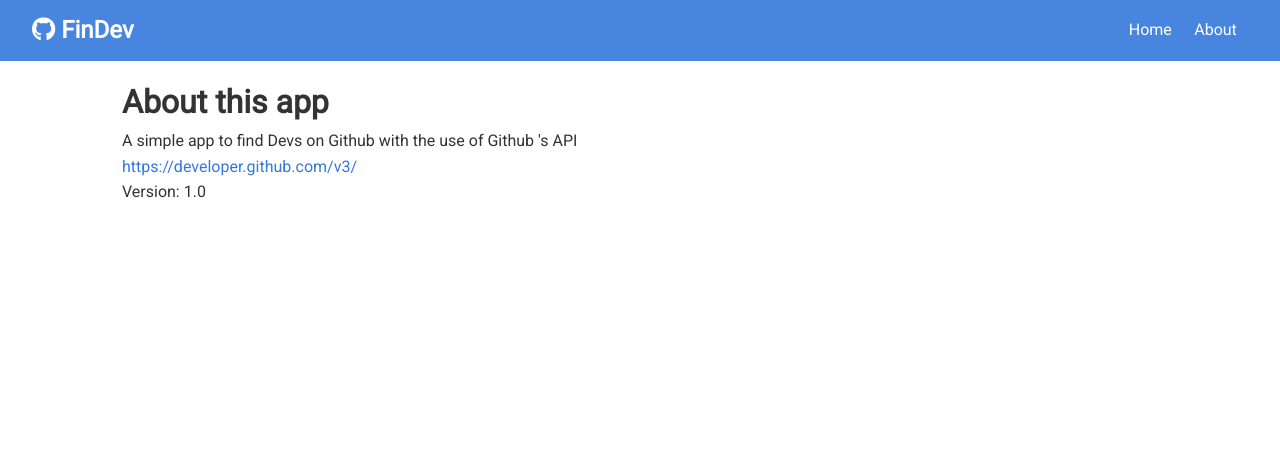
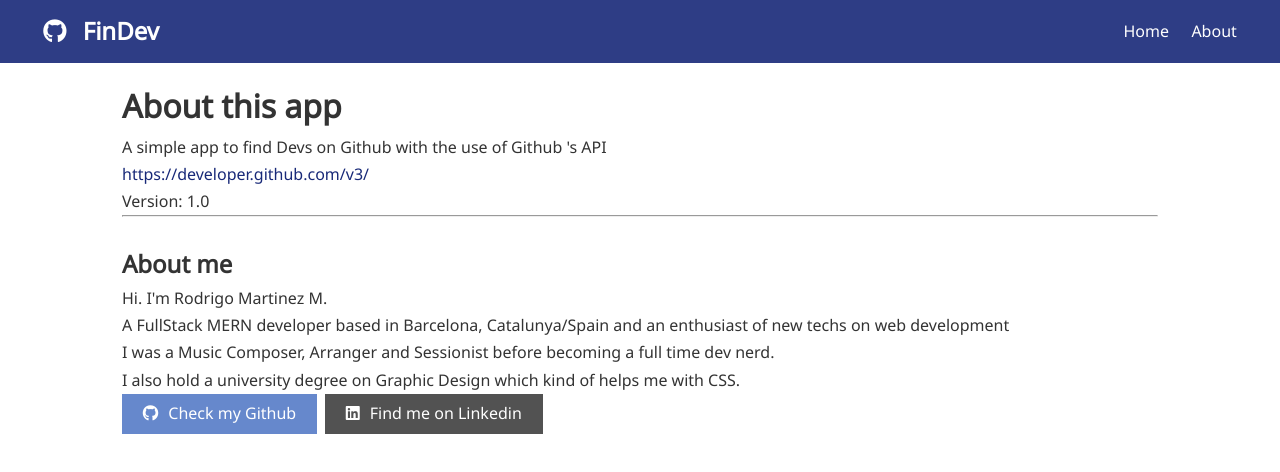
Before and after one commit to rodmartinezmedina/FinDev-app-refactor-Context-Hooks, a React (Create React App) app: page /about in a window 1280 px wide. Shown: the top 472 px of the page. Built offline with nearby package versions, Linux system fonts and the light colour scheme; the HTML template or start-up script is replaced by a standard one.

Commit message:
ready to deploy

```diff
--- a/src/App.css
+++ b/src/App.css
@@ -1,14 +1,15 @@
-@import url('https://fonts.googleapis.com/css?family=Roboto');
-
+@import url("https://fonts.googleapis.com/css?family=Roboto");
+@import url("https://fonts.googleapis.com/css2?family=Noto+Sans&display=swap");
 /* Global Styles */
 :root {
-  /* --primary-color: #dc3545; */
-  --primary-color: #3578dc;
-  /* --dark-color: #333333; */
+  --primary-color: #182978;
+  --secondary-color: #6688cc;
+  --third-color: #acbfe6;
+  /* --fourth-color: #acbfe6; */
   --dark-color: #525252;
-  --light-color: #f4f4f4;
-  --danger-color: #dc3545;
-  --success-color: #28a745;
+  --light-color: #e2e2e2;
+  --danger-color: #e7505f;
+  --success-color: #459458;
 }
 
 * {
@@ -18,10 +19,10 @@
 }
 
 body {
-  font-family: 'Roboto', sans-serif;
+  font-family: "Noto Sans", sans-serif;
   font-size: 1rem;
-  line-height: 1.6;
-  background-color: #fff;
+  line-height: 1.7;
+  background-color: white;
   color: #333;
 }
 
@@ -40,6 +41,10 @@ ul {
 
 img {
   width: 100%;
+}
+
+i {
+  margin-right: 10px;
 }
 
 /* Utilities */
@@ -114,8 +119,9 @@ img {
 /* Cards */
 .card {
   padding: 1rem;
-  border: #ccc 1px dotted;
+  border: var(--secondary-color) 1px dotted;
   margin: 0.7rem 0;
+  box-shadow: -3px 3px 4px rgb(190, 190, 190);
 }
 
 /* List */
@@ -269,6 +275,22 @@ img {
   color: #fff;
 }
 
+.btn-secondary,
+.bg-secondary,
+.badge-secondary,
+.alert-secondary {
+  background: var(--secondary-color);
+  color: #fff;
+}
+
+.btn-third,
+.bg-third,
+.badge-third,
+.alert-third {
+  background: var(--third-color);
+  color: var(--primary-color);
+}
+
 .btn-light,
 .bg-light,
 .badge-light,
@@ -312,6 +334,8 @@ img {
 
 .btn:hover {
   opacity: 0.8;
+  color: var(--primary-color);
+  background-color: var(--third-color);
 }
 
 .bg-light,
@@ -334,10 +358,10 @@ input {
   color: #888;
 }
 
-input[type='text'],
-input[type='email'],
-input[type='password'],
-input[type='date'],
+input[type="text"],
+input[type="email"],
+input[type="password"],
+input[type="date"],
 select,
 textarea {
   display: block;
@@ -347,7 +371,7 @@ textarea {
   border: 1px solid #ccc;
 }
 
-input[type='submit'],
+input[type="submit"],
 button {
   font: inherit;
 }
@@ -392,6 +416,19 @@ table th {
   margin-right: 0.6rem;
 }
 
+.users-container {
+  display: "grid";
+  grid-template-columns: "repeat(3, 1fr)";
+  grid-gap: "1rem";
+}
+
+/* @media screen and (max-width: 800px) {
+  .boxes {
+    display: "grid",
+    gridTemplateColumns: "repeat(2, 1fr)",
+    gridGap: "1rem",
+}; */
+
 /* Mobile Styles */
 @media (max-width: 700px) {
   .hide-sm {
--- a/src/App.js
+++ b/src/App.js
@@ -1,12 +1,11 @@
-import React, { Fragment } from "react";
+import React from "react";
 import { BrowserRouter as Router, Switch, Route } from "react-router-dom";
 import Navbar from "./components/layout/Navbar";
-import Users from "./components/users/Users";
+import Home from "./components/pages/Home";
 import User from "./components/users/User";
-import Search from "./components/users/Search";
 import Alert from "./components/layout/Alert";
 import About from "./components/pages/About";
-
+import NotFound from "./components/pages/NotFound";
 import GithubState from "./contexts/github/GithubState";
 import AlertState from "./contexts/alert/AlertState";
 
@@ -22,18 +21,10 @@ const App = () => {
             <div className="container">
               <Alert />
               <Switch>
-                <Route
-                  exact
-                  path="/"
-                  render={(props) => (
-                    <Fragment>
-                      <Search />
-                      <Users />
-                    </Fragment>
-                  )}
-                />
+                <Route exact path="/" component={Home} />
                 <Route exact path="/about" component={About} />
                 <Route exact path="/user/:login" component={User} />
+                <Route component={NotFound} />
               </Switch>
             </div>
           </div>
--- a/src/components/layout/Navbar.js
+++ b/src/components/layout/Navbar.js
@@ -7,7 +7,9 @@ const Navbar = ({ icon, title }) => {
     <div>
       <nav className="navbar bg-primary">
         <h1>
-          <i className={icon} /> {title}
+          <Link to="/">
+            <i className={icon} /> {title}
+          </Link>
         </h1>
         <ul>
           <li>
--- a/src/components/pages/About.js
+++ b/src/components/pages/About.js
@@ -1,6 +1,6 @@
 import React, { Fragment } from "react";
 
-const About = () => {
+const About = ({ iconGithub, iconLinkedin }) => {
   return (
     <Fragment>
       <h1> About this app </h1>
@@ -10,8 +10,45 @@ const About = () => {
         https://developer.github.com/v3/
       </a>
       <p> Version: 1.0 </p>
+      <hr />
+      <br />
+      <h2>About me</h2>
+      <p>Hi. I'm Rodrigo Martinez M.</p>
+      <p>
+        A FullStack MERN developer based in Barcelona, Catalunya/Spain and an
+        enthusiast of new techs on web development
+      </p>
+      <p>
+        I was a Music Composer, Arranger and Sessionist before becoming a full
+        time dev nerd.
+      </p>
+      <p>
+        I also hold a university degree on Graphic Design which kind of helps me
+        with CSS.
+      </p>
+      <a
+        href="https://github.com/rodmartinezmedina"
+        target="_blank"
+        className="btn btn-secondary"
+      >
+        <i className={iconGithub} />
+        Check my Github
+      </a>
+      <a
+        href="https://www.linkedin.com/in/rodrigo-martinez-medina/"
+        target="_blank"
+        className="btn btn-dark"
+      >
+        <i className={iconLinkedin} />
+        Find me on Linkedin
+      </a>
     </Fragment>
   );
 };
 
+About.defaultProps = {
+  iconGithub: "fab fa-github",
+  iconLinkedin: "fab fa-linkedin",
+};
+
 export default About;
--- /dev/null
+++ b/src/components/pages/Home.js
@@ -0,0 +1,14 @@
+import React, { Fragment } from "react";
+import Search from "../users/Search";
+import Users from "../users/Users";
+
+const Home = () => {
+  return (
+    <Fragment>
+      <Search />
+      <Users />
+    </Fragment>
+  );
+};
+
+export default Home;
--- /dev/null
+++ b/src/components/pages/NotFound.js
@@ -0,0 +1,12 @@
+import React from "react";
+
+const NotFound = () => {
+  return (
+    <div>
+      <h1>Not Found</h1>
+      <p className="lead">The page you requested doesn't exist!</p>
+    </div>
+  );
+};
+
+export default NotFound;
--- a/src/components/users/Search.js
+++ b/src/components/users/Search.js
@@ -38,7 +38,7 @@ const Search = () => {
         <input
           type="submit"
           value="Search"
-          className="btn btn-dark btn-block"
+          className="btn btn-primary btn-block"
         />
       </form>
       {githubContext.users.length > 0 && (
--- a/src/components/users/User.js
+++ b/src/components/users/User.js
@@ -4,7 +4,7 @@ import Repos from "../repos/Repos";
 import { Link } from "react-router-dom";
 import GithubContext from "../../contexts/github/githubContext";
 
-const User = ({ match }) => {
+const User = ({ match, iconGithub }) => {
   const githubContext = useContext(GithubContext);
 
   const { getUser, loading, user, repos, getUserRepos } = githubContext;
@@ -64,7 +64,9 @@ const User = ({ match }) => {
               <p>{bio}</p>
             </Fragment>
           )}
-          <a href={html_url} className="btn btn-dark my" target="_blank">
+
+          <a href={html_url} className="btn btn-secondary my" target="_blank">
+            <i className={iconGithub} />
             Visit Github Profile
           </a>
           <ul>
@@ -87,8 +89,8 @@ const User = ({ match }) => {
       </div>
       <div className="card text-center">
         <div className="badge badge-primary">Followers: {followers}</div>
-        <div className="badge badge-success">Following: {following}</div>
-        <div className="badge badge-danger">Public Repos: {public_repos}</div>
+        <div className="badge badge-secondary">Following: {following}</div>
+        <div className="badge badge-third">Public Repos: {public_repos}</div>
         <div className="badge badge-dark">Public Gists: {public_gists}</div>
       </div>
       <Repos repos={repos} />
@@ -96,4 +98,8 @@ const User = ({ match }) => {
   );
 };
 
+User.defaultProps = {
+  iconGithub: "fab fa-github",
+};
+
 export default User;
--- a/src/components/users/UserItem.js
+++ b/src/components/users/UserItem.js
@@ -22,7 +22,7 @@ const UserItem = ({ user: { login, name, avatar_url, html_url } }) => {
         </Link>
       </div>
       <div>
-        <a href={html_url} className="btn btn-dark btn-sm" target="_blank">
+        <a href={html_url} className="btn btn-secondary btn-sm" target="_blank">
           Github page
         </a>
       </div>
```
